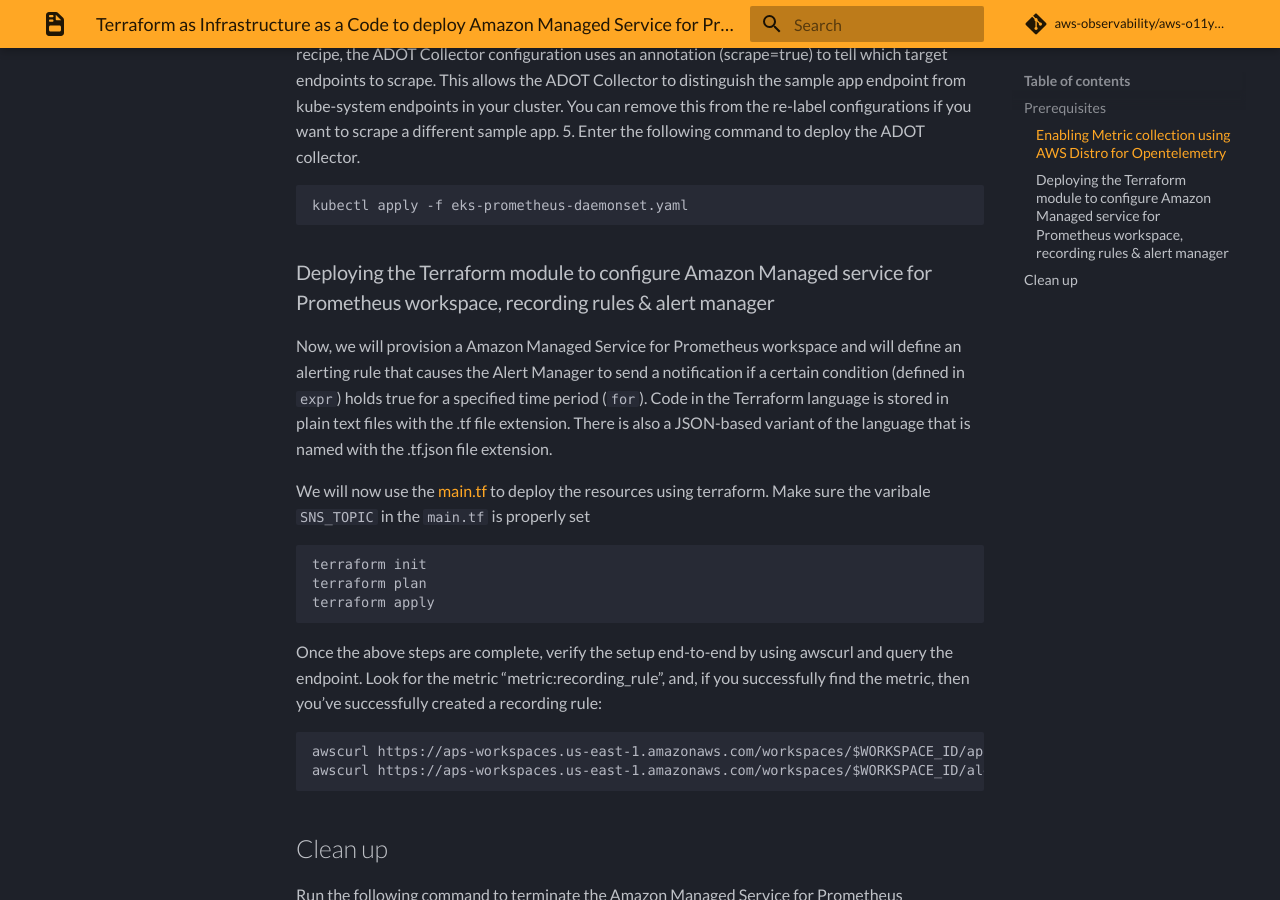
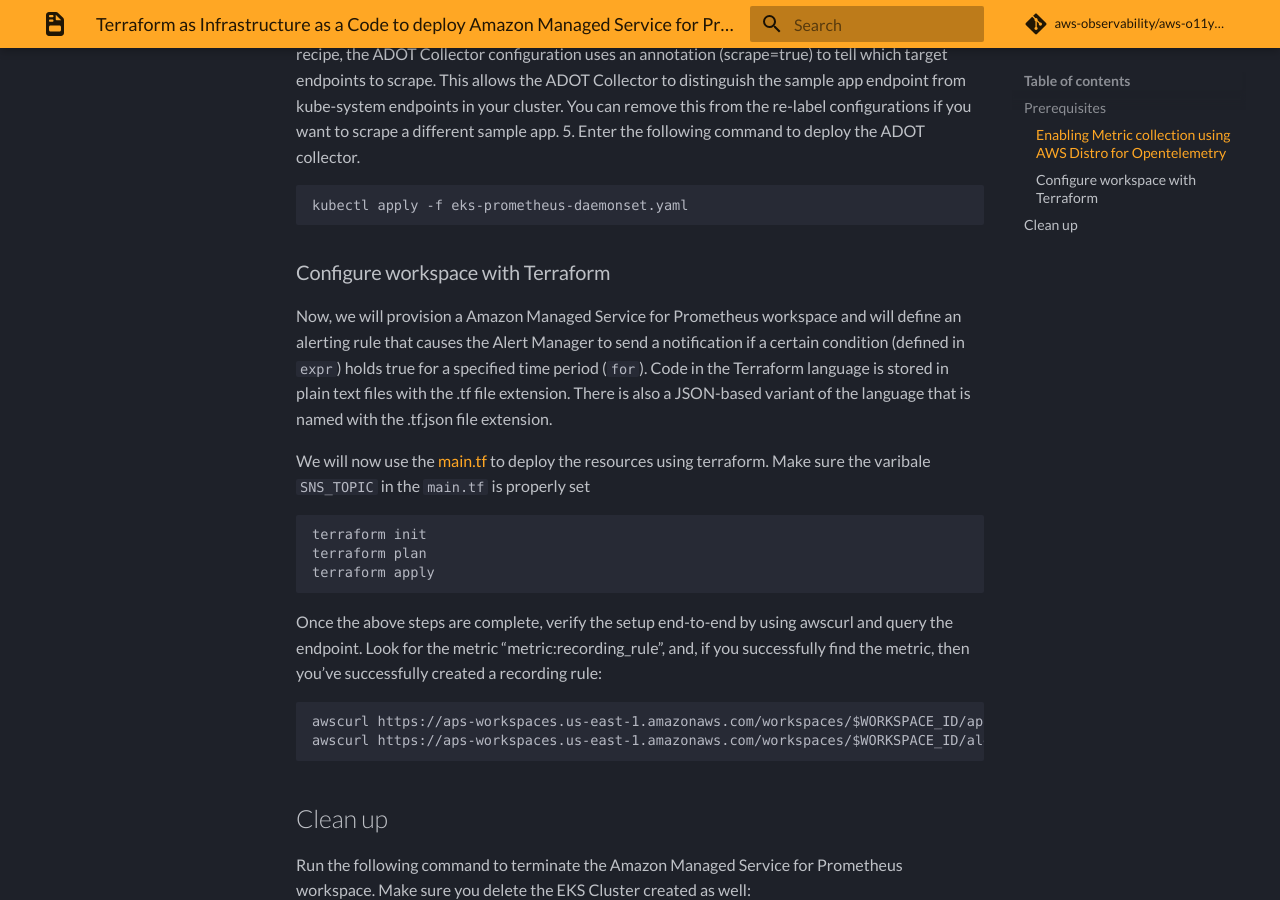
Before and after one commit to aws-observability/aws-o11y-recipes, an MkDocs documentation site: the page built from docs/recipes/amp-alertmanager-terraform.md, in a window 1280 px wide and 900 px high, scrolled down 1850 px. Built offline with MkDocs 1.6.1 and Material for MkDocs 9.7.7, drawn with Linux system fonts in a browser that asks for light colours; some web fonts are replaced; comment, search, counter and statistics services are not loaded.

Commit message:
Update amp-alertmanager-terraform.md

````diff
--- a/docs/recipes/amp-alertmanager-terraform.md
+++ b/docs/recipes/amp-alertmanager-terraform.md
@@ -68,7 +68,7 @@
 kubectl apply -f eks-prometheus-daemonset.yaml
 ```
 
-### Deploying the Terraform module to configure Amazon Managed service for Prometheus workspace, recording rules & alert manager
+### Configure workspace with Terraform
 
 Now, we will  provision a Amazon Managed Service for Prometheus workspace and will define an alerting rule that causes the Alert Manager to send a notification if a certain condition (defined in ```expr```) holds true for a specified time period (```for```). Code in the Terraform language is stored in plain text files with the .tf file extension. There is also a JSON-based variant of the language that is named with the .tf.json file extension.
 
````
